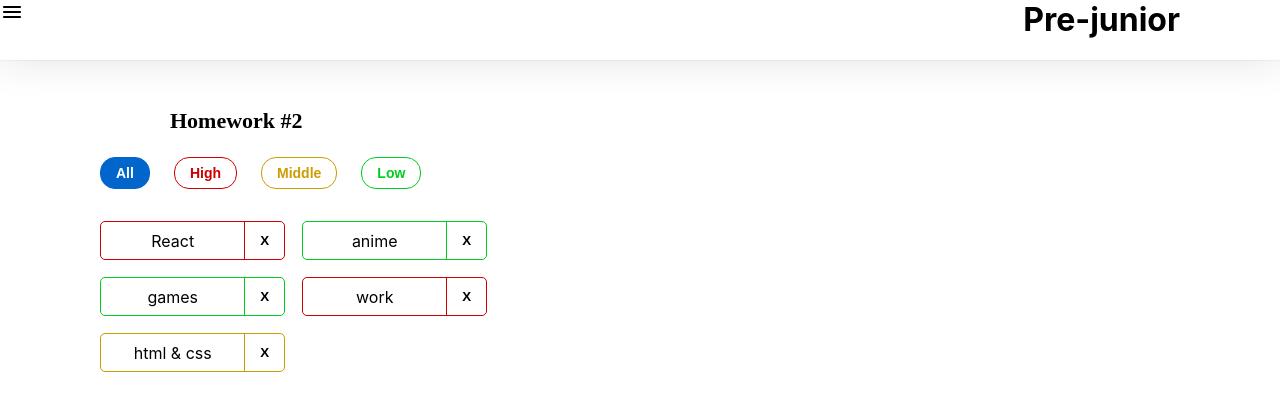
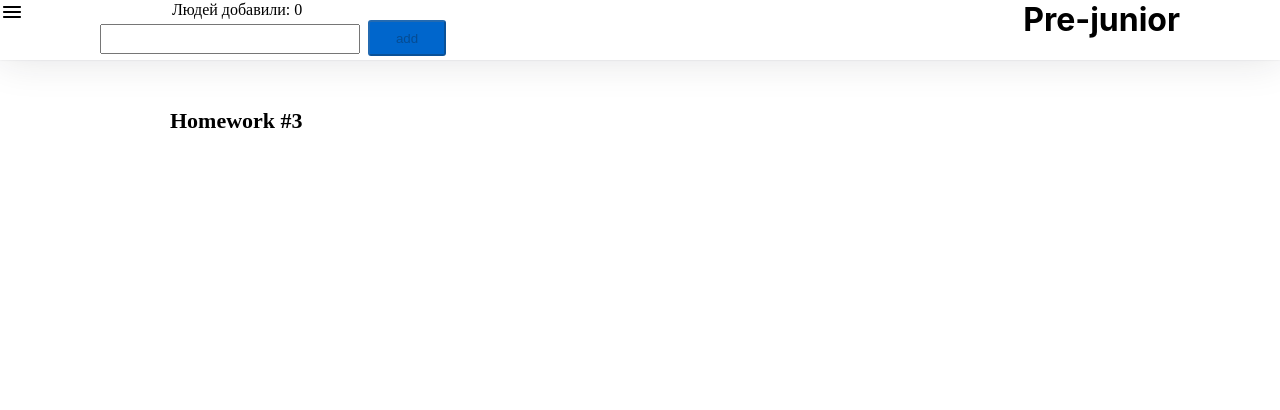
Before and after one commit to developeryudintsev/hometasks, a React (Create React App) app: page /#/pre-junior in a window 1280 px wide. Shown: the top 410 px of the page. Built offline with nearby package versions, Linux system fonts and the light colour scheme.

Commit message:
home task 3

```diff
--- a/src/s2-homeworks/hw05/pages/PreJunior.tsx
+++ b/src/s2-homeworks/hw05/pages/PreJunior.tsx
@@ -1,6 +1,6 @@
 import React from 'react'
-import HW1 from '../../hw01/HW1'
-import HW2 from "../../hw02/HW2";
+
+import HW3 from "../../hw03/HW3";
 
 
 function PreJunior() {
@@ -8,8 +8,8 @@ function PreJunior() {
         <div id={'hw5-page-pre-junior'}>
             {/*pre junior page*/}
             {/*<HW1 />*/}
-            <HW2 />
-            {/*<HW3 />*/}
+            {/*<HW2 />*/}
+            <HW3 />
             {/*<HW4 />*/}
         </div>
     )
```
